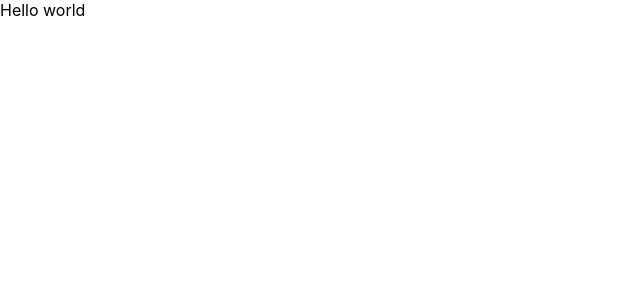
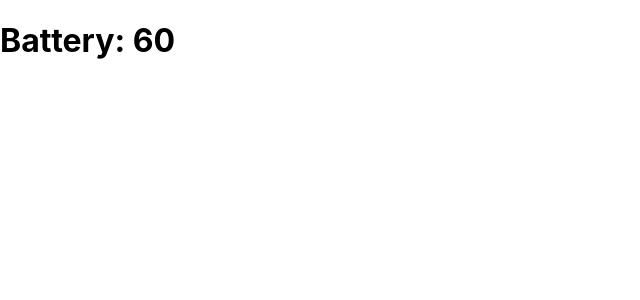
Before and after one commit to kisstar/train-tickets, a React app: page / in a window 1280 px wide. Shown: the top 300 px of the page, without its empty margins (0-640 px from the left). Built offline with nearby package versions, Linux system fonts and the light colour scheme.

Commit message:
feat: Context 的基本用法

```diff
--- a/src/App.js
+++ b/src/App.js
@@ -1,7 +1,31 @@
-import React from 'react';
+import React, { createContext } from 'react';
 
-function App() {
-  return <div className='App'>Hello world</div>;
+const BatteryContext = createContext();
+
+class Leaf extends React.Component {
+  render() {
+    return (
+      <BatteryContext.Consumer>
+        {(battery) => <h1>Battery: {battery}</h1>}
+      </BatteryContext.Consumer>
+    );
+  }
+}
+
+class Middle extends React.Component {
+  render() {
+    return <Leaf />;
+  }
+}
+
+class App extends React.Component {
+  render() {
+    return (
+      <BatteryContext.Provider value={60}>
+        <Middle />
+      </BatteryContext.Provider>
+    );
+  }
 }
 
 export default App;
```
